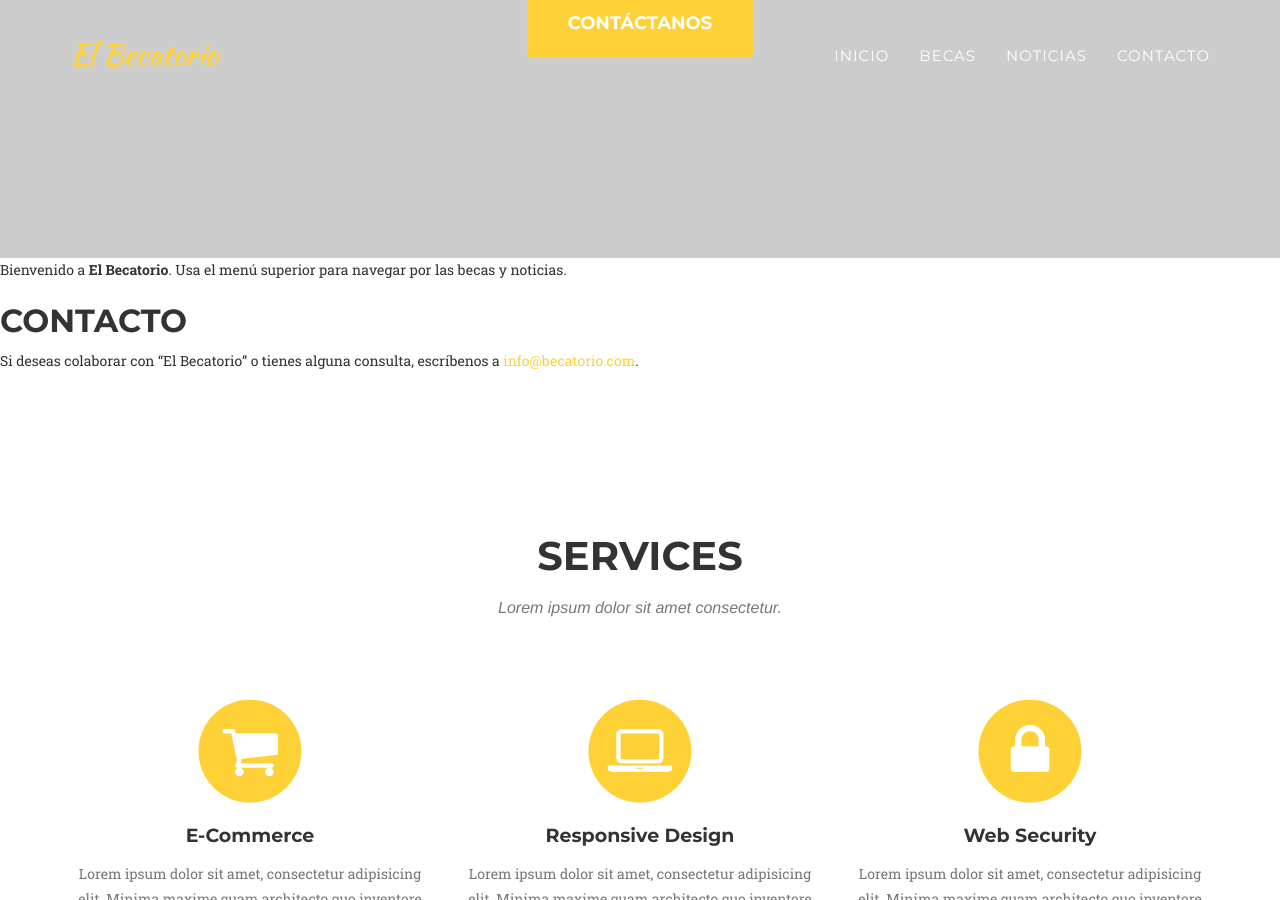
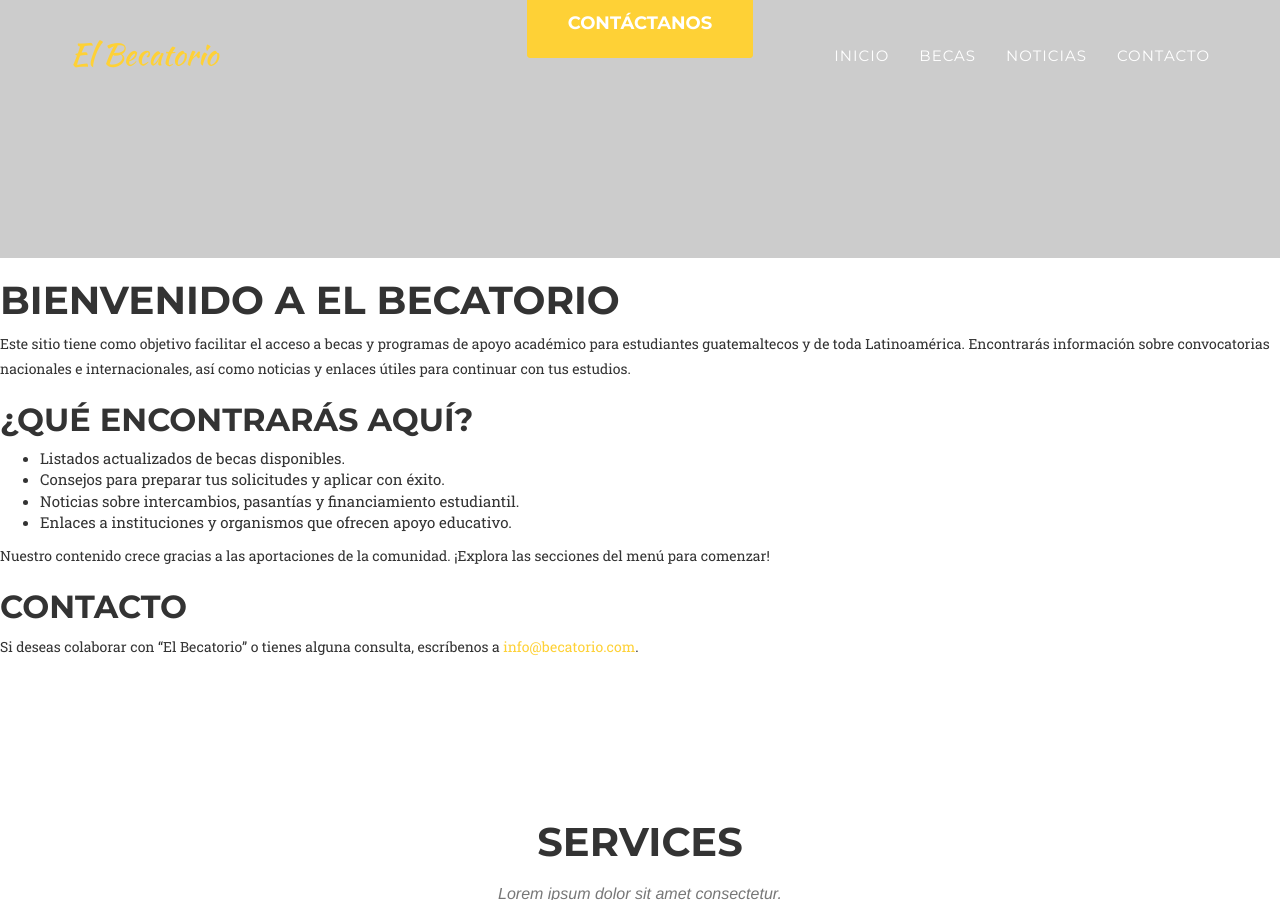
Before and after one commit to sssped/El-becatorio, a Jekyll site: the page built from index.md, in a window 1280 px wide and 900 px high, scrolled down 500 px. Built offline with Jekyll 4.4.1, drawn with Linux system fonts in a browser that asks for light colours; nearby versions of some CDN libraries; some web fonts are replaced.

Commit message:
Add descriptive home page

```diff
--- a/index.md
+++ b/index.md
@@ -3,7 +3,22 @@ layout: default
 title: "Inicio"
 ---
 
-Bienvenido a **El Becatorio**. Usa el menú superior para navegar por las becas y noticias.
+# Bienvenido a **El Becatorio**
+
+Este sitio tiene como objetivo facilitar el acceso a becas y programas de
+apoyo académico para estudiantes guatemaltecos y de toda Latinoamérica.
+Encontrarás información sobre convocatorias nacionales e internacionales,
+así como noticias y enlaces útiles para continuar con tus estudios.
+
+## ¿Qué encontrarás aquí?
+
+- Listados actualizados de becas disponibles.
+- Consejos para preparar tus solicitudes y aplicar con éxito.
+- Noticias sobre intercambios, pasantías y financiamiento estudiantil.
+- Enlaces a instituciones y organismos que ofrecen apoyo educativo.
+
+Nuestro contenido crece gracias a las aportaciones de la comunidad. ¡Explora
+las secciones del menú para comenzar!
 
 ## Contacto
 
```
